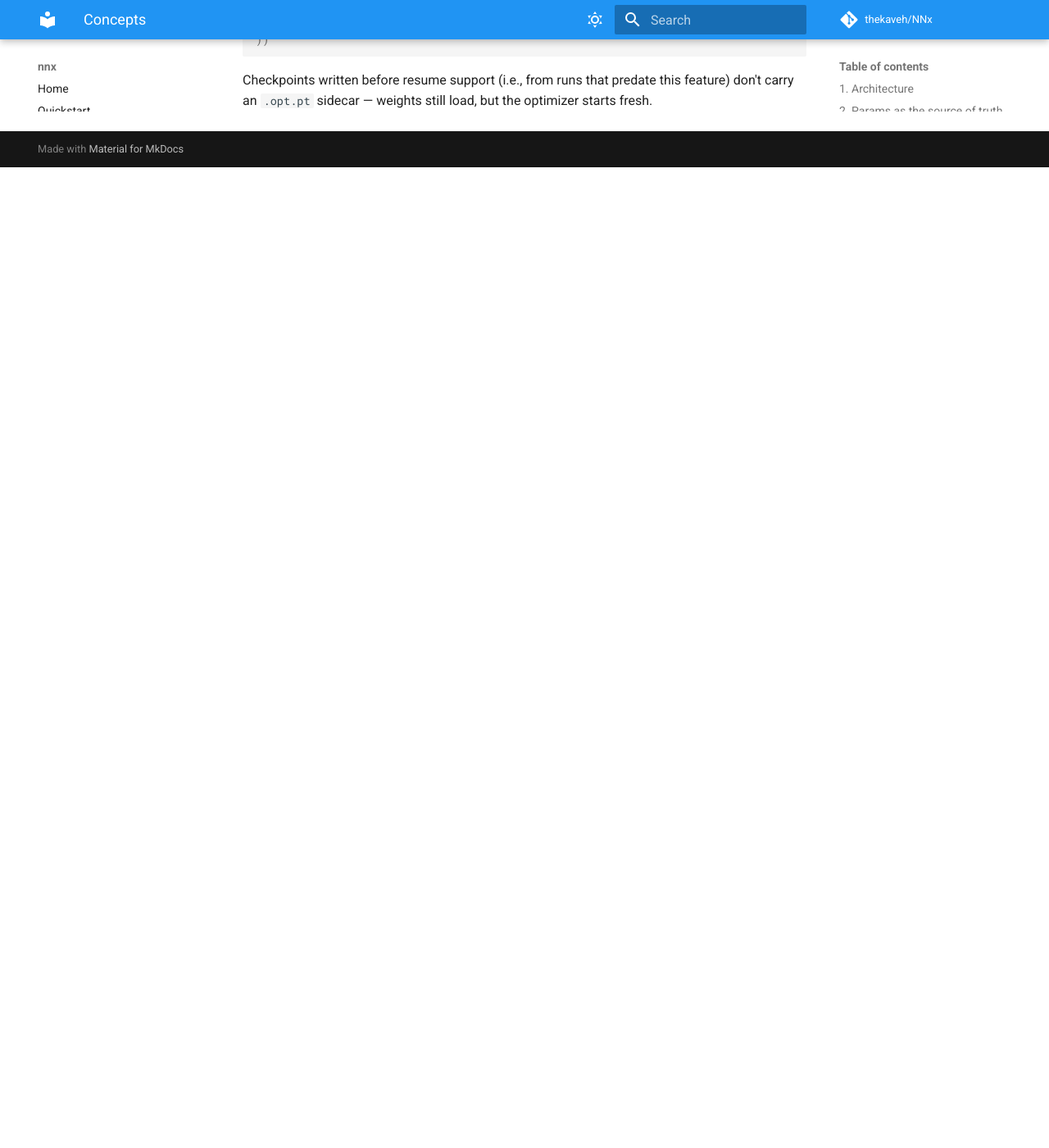
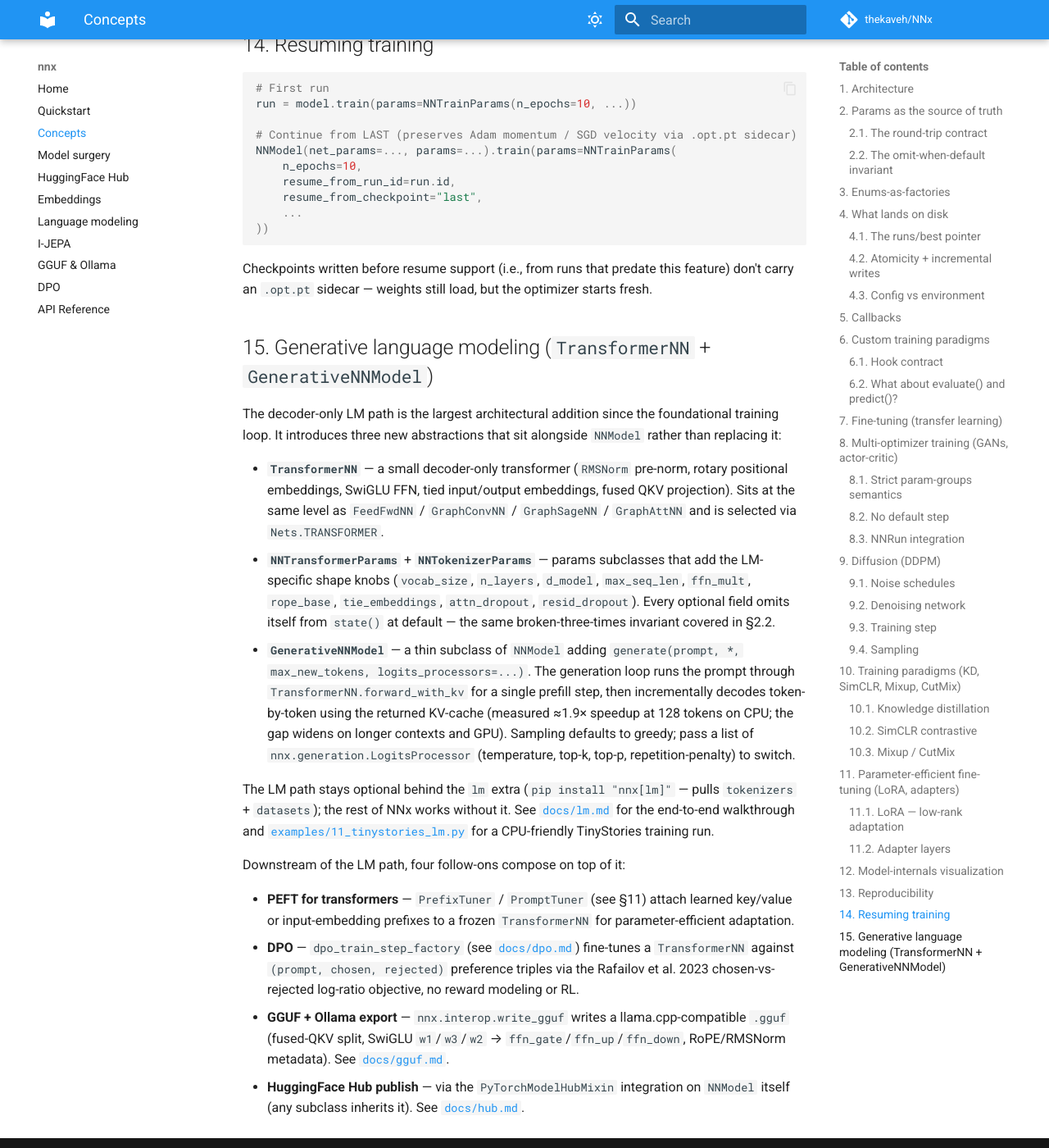
Before and after one commit to thekaveh/NNx, an MkDocs documentation site: the page built from docs/concepts.md, in a window 1280 px wide and 1400 px high, scrolled down 12960 px. Shown: the whole window at 82% size. Built offline with MkDocs 1.6.1 and Material for MkDocs 9.7.7, drawn with Linux system fonts in a browser that asks for light colours; comment, search, counter and statistics services are not loaded; before the commit the page ends 13164 px from its top, so only the background shows below that; some of the changed text lies outside the part shown.

Commit message:
docs(concepts): list all specialization subpackages + add §15 LM concept guide
§4 Specialization subpackages was listing only 6 of the 14 modules
(finetune / peft / prune / diffusion / paradigms / trainer) — silently
omitting quantize / surgery / embeddings / interop / generation / viz
that all landed in PR #29. Rewrite the bullet to group them by use case
(model-side / data+paradigm-side / interop+downstream) so a new reader
gets the full taxonomy in one place. Same intro paragraph also updated
to say ~14 subpackages instead of 'five'.

Add §15 covering the SP-4 LM path conceptually: TransformerNN +
NNTransformerParams + NNTokenizerParams + GenerativeNNModel + KV-cache
(1.9× speedup at 128 tokens on CPU) + LogitsProcessor chain. Points to
docs/lm.md for the walkthrough. Closes the gap flagged by ARCH-005:
TransformerNN is the largest architectural addition since the original
NNModel and was nowhere in the conceptual guide. Section ends with
pointers to the four downstream follow-ons that compose on top of it
(prefix/prompt tuning, DPO, GGUF export, HF Hub publish).

mkdocs build --strict: clean.

````diff
--- a/docs/concepts.md
+++ b/docs/concepts.md
@@ -1,6 +1,6 @@
 # Concepts
 
-This document explains the design decisions behind NNx: the architecture, the foundational patterns every other feature builds on, and the five specialization subpackages.
+This document explains the design decisions behind NNx: the architecture, the foundational patterns every other feature builds on, and the specialization subpackages (now ~14 of them after PR #29 — Tier-1 fine-tuning/PEFT/diffusion/paradigms/trainer, Tier-2 quantization/pruning/surgery/embeddings/interop/viz/generation, plus the decoder-only LM path on top).
 
 Sections are ordered from most fundamental to most specialized. Read top-to-bottom on a first pass; jump by anchor for reference.
 
@@ -13,7 +13,7 @@
 1. **User code + PyTorch** (slate) — the consumer surface.
 2. **`NNModel` / `Trainer`** (cyan) — the two public entry classes.
 3. **`train_step_fn` / `trainer_step_fn`** (orange bus) — the optional hook every specialization plugs into.
-4. **Specialization subpackages** (amber) — `nnx.finetune`, `nnx.peft`, `nnx.prune`, `nnx.diffusion`, `nnx.paradigms`, `nnx.trainer`, plus the shared `nnx._step_helpers`.
+4. **Specialization subpackages** (amber) — model-side: `nnx.finetune`, `nnx.peft` (LoRA / DoRA / IA3 / Prefix / Prompt / Adapters), `nnx.prune`, `nnx.surgery`, `nnx.quantize`; data + paradigm side: `nnx.diffusion`, `nnx.paradigms` (KD / feature-KD / SimCLR / Mixup / CutMix / MoE / I-JEPA / DPO / Born-Again), `nnx.trainer`; interop + downstream: `nnx.embeddings` (contrastive + FAISS), `nnx.interop` (GGUF + Ollama + safetensors), `nnx.generation` (LogitsProcessor chain), `nnx.viz` (model-internals viz). All plug into the orange `train_step_fn` / `trainer_step_fn` hook from Layer 3 — plus the shared `nnx._step_helpers`.
 5. **Training-loop internals** (emerald) — the epoch × batch dispatch, the inline NaN guard + grad-clip in `default_train_step`, `_step_scheduler` (Schedulers enum dispatch), `_save_checkpoints` (FIRST/Q1/Q2/Q3/LAST/BEST cadence). Note: the shared `finalize_step` helper lives under the **Specialization subpackages** layer (Layer 4, in `nnx._step_helpers`) and is invoked only from paradigm / diffusion step-fn factories — not from the supervised loop, which has its own inline NaN+clip path.
 6. **Callback bus** (orange) — `on_train_begin / on_epoch_begin / on_epoch_end / on_train_end`.
 7. **Callback listeners** (orange) — `EarlyStopping`, `LRMonitor`, `ModelCheckpoint`, `TensorBoardCallback`, `WandbCallback`.
@@ -439,3 +439,50 @@
 ```
 
 Checkpoints written before resume support (i.e., from runs that predate this feature) don't carry an `.opt.pt` sidecar — weights still load, but the optimizer starts fresh.
+
+## 15. Generative language modeling (`TransformerNN` + `GenerativeNNModel`)
+
+The decoder-only LM path is the largest architectural addition since the
+foundational training loop. It introduces three new abstractions that sit
+alongside `NNModel` rather than replacing it:
+
+- **`TransformerNN`** — a small decoder-only transformer (`RMSNorm` pre-norm,
+  rotary positional embeddings, SwiGLU FFN, tied input/output embeddings,
+  fused QKV projection). Sits at the same level as `FeedFwdNN` / `GraphConvNN`
+  / `GraphSageNN` / `GraphAttNN` and is selected via `Nets.TRANSFORMER`.
+- **`NNTransformerParams`** + **`NNTokenizerParams`** — params subclasses that
+  add the LM-specific shape knobs (`vocab_size`, `n_layers`, `d_model`,
+  `max_seq_len`, `ffn_mult`, `rope_base`, `tie_embeddings`, `attn_dropout`,
+  `resid_dropout`). Every optional field omits itself from `state()` at
+  default — the same broken-three-times invariant covered in §2.2.
+- **`GenerativeNNModel`** — a thin subclass of `NNModel` adding
+  `generate(prompt, *, max_new_tokens, logits_processors=...)`. The
+  generation loop runs the prompt through `TransformerNN.forward_with_kv`
+  for a single prefill step, then incrementally decodes token-by-token using
+  the returned KV-cache (measured ≈1.9× speedup at 128 tokens on CPU; the
+  gap widens on longer contexts and GPU). Sampling defaults to greedy; pass a
+  list of `nnx.generation.LogitsProcessor` (temperature, top-k, top-p,
+  repetition-penalty) to switch.
+
+The LM path stays optional behind the `lm` extra (`pip install "nnx[lm]"` —
+pulls `tokenizers` + `datasets`); the rest of NNx works without it. See
+[`docs/lm.md`](lm.md) for the end-to-end walkthrough and
+[`examples/11_tinystories_lm.py`](https://github.com/thekaveh/NNx/blob/main/examples/11_tinystories_lm.py)
+for a CPU-friendly TinyStories training run.
+
+Downstream of the LM path, four follow-ons compose on top of it:
+
+- **PEFT for transformers** — `PrefixTuner` / `PromptTuner` (see §11)
+  attach learned key/value or input-embedding prefixes to a frozen
+  `TransformerNN` for parameter-efficient adaptation.
+- **DPO** — `dpo_train_step_factory` (see [`docs/dpo.md`](dpo.md))
+  fine-tunes a `TransformerNN` against `(prompt, chosen, rejected)`
+  preference triples via the Rafailov et al. 2023 chosen-vs-rejected
+  log-ratio objective, no reward modeling or RL.
+- **GGUF + Ollama export** — `nnx.interop.write_gguf` writes a
+  llama.cpp-compatible `.gguf` (fused-QKV split, SwiGLU `w1`/`w3`/`w2` →
+  `ffn_gate`/`ffn_up`/`ffn_down`, RoPE/RMSNorm metadata). See
+  [`docs/gguf.md`](gguf.md).
+- **HuggingFace Hub publish** — via the `PyTorchModelHubMixin` integration
+  on `NNModel` itself (any subclass inherits it). See
+  [`docs/hub.md`](hub.md).
````
